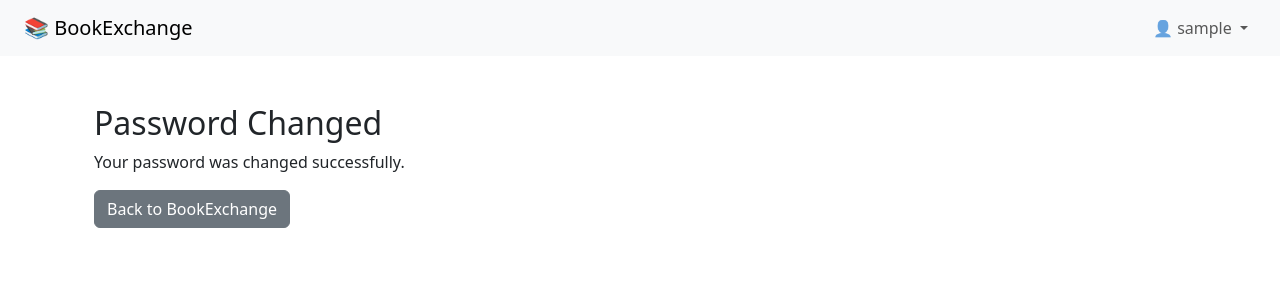
After one commit to freewimoe/PP4-BookExchange_fix, a Django app: page /password_change/done/ in a window 1280 px wide. The commit adds this page. Shown: the top 300 px of the page. Run offline with Django 5.2, Linux system fonts and the light colour scheme; the visitor is signed in with stand-in values (Sample User, id 1).

Commit message:
Add login/logout and password change views with custom templates; restrict offer creation to logged-in users

```diff
--- a/bookexchange/settings.py
+++ b/bookexchange/settings.py
@@ -160,3 +160,5 @@ if USE_S3:
 
     STATICFILES_STORAGE = "storages.backends.s3boto3.S3Boto3Storage"
     DEFAULT_FILE_STORAGE = "storages.backends.s3boto3.S3Boto3Storage"
+
+    LOGIN_URL = '/login/'
--- a/bookexchange/urls.py
+++ b/bookexchange/urls.py
@@ -1,11 +1,14 @@
 from django.contrib import admin
 from django.urls import path, include  # <- NEU hinzugefügt
+from django.contrib.auth import views as auth_views
 from django.conf import settings
 from django.conf.urls.static import static
 
 urlpatterns = [
     path('admin/', admin.site.urls),
     path('', include('books.urls')),  # <- NEU: leitet die Startseite an deine App weiter    # deine URLs
+    path('login/', auth_views.LoginView.as_view(template_name='login.html'), name='login'),
+    path('logout/', auth_views.LogoutView.as_view(next_page='book_list'), name='logout'),
 ]
 
 if settings.DEBUG:
--- a/books/templates/books/base.html
+++ b/books/templates/books/base.html
@@ -1,15 +1,53 @@
 <!DOCTYPE html>
 <html lang="en">
 <head>
-    <meta charset="UTF-8">
-    <title>BookExchange</title>
-    <link rel="stylesheet" href="https://cdn.jsdelivr.net/npm/bootstrap@5.3.0/dist/css/bootstrap.min.css">
+  <meta charset="UTF-8">
+  <title>BookExchange</title>
+  <meta name="viewport" content="width=device-width, initial-scale=1">
+  <!-- Bootstrap CSS -->
+  <link href="https://cdn.jsdelivr.net/npm/bootstrap@5.3.0/dist/css/bootstrap.min.css" rel="stylesheet">
 </head>
 <body>
-    <nav class="navbar navbar-expand-lg navbar-light bg-light px-4">
-        <a class="navbar-brand" href="{% url 'offer_list' %}">📚 BookExchange</a>
-    </nav>
+  <nav class="navbar navbar-expand-lg navbar-light bg-light px-4">
+    <a class="navbar-brand" href="{% url 'offer_list' %}">📚 BookExchange</a>
+    <button class="navbar-toggler" type="button" data-bs-toggle="collapse" data-bs-target="#navbarNav"
+      aria-controls="navbarNav" aria-expanded="false" aria-label="Toggle navigation">
+      <span class="navbar-toggler-icon"></span>
+    </button>
+    <div class="collapse navbar-collapse" id="navbarNav">
+      <ul class="navbar-nav ms-auto">
+        {% if user.is_authenticated %}
+        <li class="nav-item dropdown">
+          <a class="nav-link dropdown-toggle" href="#" role="button" data-bs-toggle="dropdown" aria-expanded="false">
+            👤 {{ user.username }}
+          </a>
+          <ul class="dropdown-menu dropdown-menu-end">
+            <li><a class="dropdown-item" href="{% url 'password_change' %}">🔐 Change Password</a></li>
+            <li><a class="dropdown-item" href="{% url 'logout' %}">🚪 Logout</a></li>
+          </ul>
+        </li>
+        {% else %}
+        <li class="nav-item">
+          <a class="nav-link" href="{% url 'login' %}">🔑 Login</a>
+        </li>
+        {% endif %}
+      </ul>
+    </div>
+  </nav>
 
-    {% block content %}{% endblock %}
+  <div class="container mt-4">
+    {% if messages %}
+      {% for message in messages %}
+        <div class="alert alert-{{ message.tags }}">{{ message }}</div>
+      {% endfor %}
+    {% endif %}
+
+    {% block content %}
+    <!-- Seiteninhalt kommt hier rein -->
+    {% endblock %}
+  </div>
+
+  <!-- Bootstrap JS -->
+  <script src="https://cdn.jsdelivr.net/npm/bootstrap@5.3.0/dist/js/bootstrap.bundle.min.js"></script>
 </body>
 </html>
--- /dev/null
+++ b/books/templates/books/password_change_done.html
@@ -0,0 +1,9 @@
+{% extends 'books/base.html' %}
+
+{% block content %}
+<div class="container mt-5">
+  <h2>Password Changed</h2>
+  <p>Your password was changed successfully.</p>
+  <a href="{% url 'offer_list' %}" class="btn btn-secondary">Back to BookExchange</a>
+</div>
+{% endblock %}
--- a/books/urls.py
+++ b/books/urls.py
@@ -1,4 +1,5 @@
 from django.urls import path
+from django.contrib.auth import views as auth_views
 from . import views
 
 urlpatterns = [
@@ -6,5 +7,10 @@ urlpatterns = [
     path('offer/', views.create_offer_view, name='create_offer'),
     path('thanks/', views.thanks_view, name='thanks'),  # neue Route
     path('offers/<int:offer_id>/', views.offer_detail, name='offer_detail'),
+    path('login/', auth_views.LoginView.as_view(template_name='books/login.html'), name='login'),
+    path('logout/', auth_views.LogoutView.as_view(next_page='offer_list'), name='logout'),
+    path('password_change/', auth_views.PasswordChangeView.as_view(template_name='books/password_change.html'), name='password_change'),
+    path('password_change/done/', auth_views.PasswordChangeDoneView.as_view(template_name='books/password_change_done.html'), name='password_change_done'),
+
 
 ]
```
Also changed, not shown: books/templates/books/password_change.html (added, +12 -0 lines), books/templates/login.html (added, +10 -0 lines), books/views.py (+7 -1 lines), check_s3.py (added, +29 -0 lines), 1 other file.
